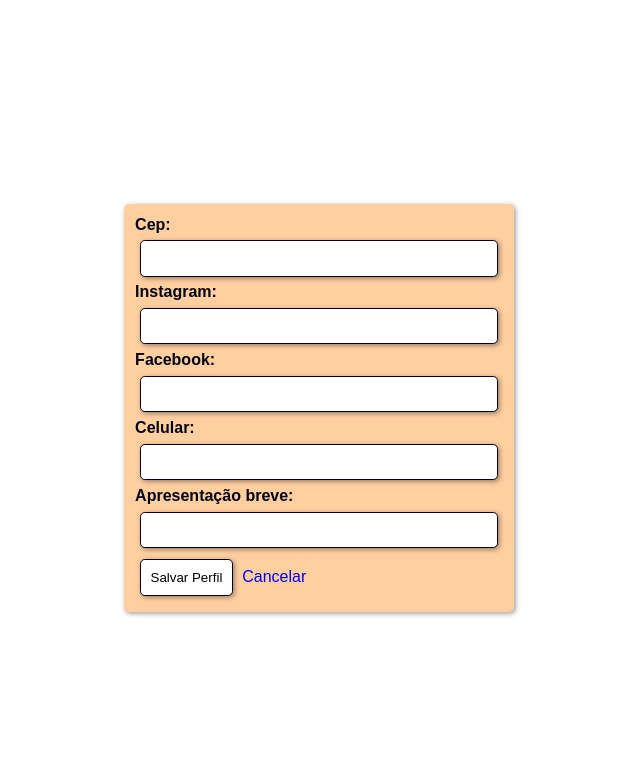
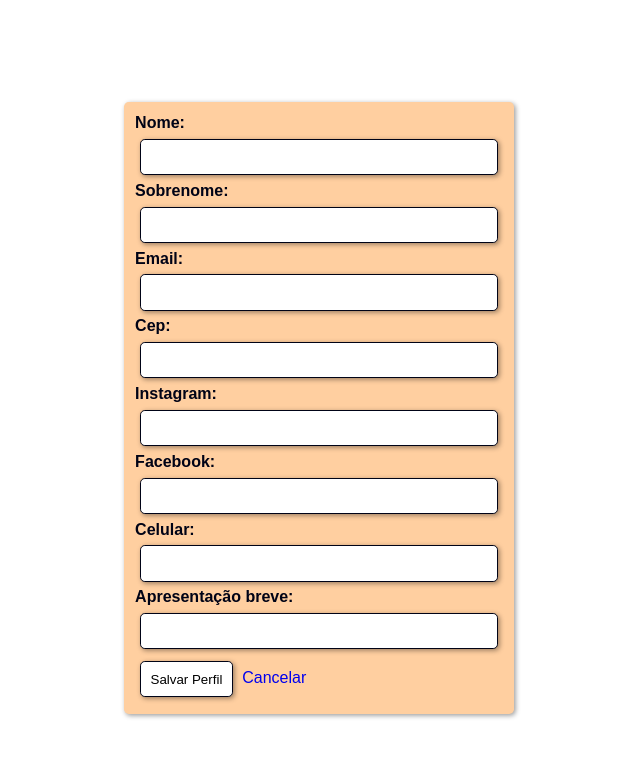
Before and after one commit to Mallaguetti/PhotoHere, a PHP site: page /perfilFotografoEditar.php in a window 1280 px wide. Shown: the part 72-840 px from the top of the page, without its empty margins (321-961 px from the left). Run offline with PHP 8.4, Linux system fonts and the light colour scheme; the visitor is signed in with stand-in values (Sample User, id 1); data that the repository does not hold is empty.

Commit message:
Navegação e Editar fotografo
melhorias na navegação
novos campos no editar fotografo

```diff
--- a/codigos/daoFotografo.php
+++ b/codigos/daoFotografo.php
@@ -36,9 +36,12 @@
         return $res;
     };
 
-    function salvarPerfil($conexao, $id, $cep, $instagram, $facebook, $celular, $apresentacao){
+    function salvarPerfil($conexao, $id, $nome, $sobreNome, $email, $cep, $instagram, $facebook, $celular, $apresentacao){
 
         $sql = "UPDATE fotografo SET
+        nome = '$nome',
+        sobreNome = '$sobreNome',
+        email = '$email',
         cep = '$cep',
         instagram = '$instagram',
         facebook = '$facebook',
--- a/codigos/editarUsuarioFotografo.php
+++ b/codigos/editarUsuarioFotografo.php
@@ -1,5 +1,8 @@
 <?php
     $id = $_POST["id"];
+    $nome = $_POST["nome"];
+    $sobreNome = $_POST["sobreNome"];
+    $email = $_POST["email"];
     $cep = $_POST["cep"];
     $instagram = $_POST["instagram"];
     $facebook = $_POST["facebook"];
@@ -9,7 +12,7 @@
     require_once "conectar.php";
     require_once "daoFotografo.php";
 
-    salvarPerfil($conexao, $id, $cep, $instagram, $facebook, $celular, $apresentacao);
+    salvarPerfil($conexao, $id, $nome, $sobreNome, $email, $cep, $instagram, $facebook, $celular, $apresentacao);
 
     header("Location:../perfilFotografoEditar.php?msg=Perfil salvo com sucesso")
 ?>
--- a/codigos/validarSessao.php
+++ b/codigos/validarSessao.php
@@ -9,7 +9,8 @@
     };
     function loginRequerido(){
         if (!isset($_SESSION["idSessao"])){
-            header("Location:formLogin.php");
+            $pag = basename($_SERVER['PHP_SELF'],'.php');
+            header("Location:formLogin.php?pag=$pag.php");
         };
     };
 ?>
--- a/perfilFotografoEditar.php
+++ b/perfilFotografoEditar.php
@@ -11,6 +11,7 @@
     $registro = mysqli_fetch_assoc(pesquisarFotografo($conexao, 0, $id));
 
     $nome = $registro["nome"];
+    $sobreNome = $registro["sobreNome"];
     $email = $registro["email"];
     $cep = $registro["cep"];
     $apresentacao = $registro["apresentacao"];
@@ -41,34 +42,52 @@
                 <input type="hidden" name="id" value="<?php echo $id?>">
                 <table>
                     <tr>
+                        <th> Nome: </th>
+                    </tr>
+                    <tr>
+                        <td><input type="text" name="nome" size="40" value="<?php echo $nome?>"></td>
+                    </tr>
+                    <tr>
+                        <th> Sobrenome: </th>
+                    </tr>
+                    <tr>
+                        <td><input type="text" name="sobreNome" size="40" value="<?php echo $sobreNome?>"></td>
+                    </tr>
+                    <tr>
+                        <th> Email: </th>
+                    </tr>
+                    <tr>
+                        <td><input type="text" name="email" size="40" value="<?php echo $email?>"></td>
+                    </tr>
+                    <tr>
                         <th> Cep: </th>
                     </tr>
                     <tr>
-                        <td><input type="text" name="cep" size="40" value="<?php echo $cep?>" required=""></td>
+                        <td><input type="text" name="cep" size="40" value="<?php echo $cep?>"></td>
                     </tr>
                     <tr>
                         <th> Instagram: </th>
                     </tr>
                     <tr>
-                        <td><input type="text" name="instagram" size="40" value="<?php echo $instagram?>" required=""></td>
+                        <td><input type="text" name="instagram" size="40" value="<?php echo $instagram?>"></td>
                     </tr>
                     <tr>
                         <th> Facebook: </th>
                     </tr>
                     <tr>
-                        <td><input type="text" name="facebook" size="40" value="<?php echo $facebook?>" required=""></td>
+                        <td><input type="text" name="facebook" size="40" value="<?php echo $facebook?>"></td>
                     </tr>
                     <tr>
                         <th> Celular: </th>
                     </tr>
                     <tr>
-                        <td><input type="text" name="celular" size="40" value="<?php echo $celular?>" required=""></td>
+                        <td><input type="text" name="celular" size="40" value="<?php echo $celular?>"></td>
                     </tr>
                     <tr>
                         <th> Apresentação breve: </th>
                     </tr>
                     <tr>
-                        <td><input type="text" name="apresentacao" size="40" value="<?php echo $apresentacao?>" required=""></td>
+                        <td><input type="text" name="apresentacao" size="40" value="<?php echo $apresentacao?>"></td>
                     </tr>
                     <?php
                         if(isset($_GET["msg"])){
--- a/perfilFotografoEnsaios.php
+++ b/perfilFotografoEnsaios.php
@@ -92,8 +92,8 @@
                                     <tr>
                                         <td></td>
                                         <td></td>
-                                        <td rowspan='2'><a href=''>Cancelar</a></td>
-                                        <td rowspan='2'><a href='codigos/daoEnsaio.php?msg=$idEnsaio'>Confirmar</a></td>
+                                        <td rowspan='2'><a href='codigos/editarEnsaio.php?msg=0&id=$idEnsaio'>Cancelar</a></td>
+                                        <td rowspan='2'><a href='codigos/editarEnsaio.php?msg=1&id=$idEnsaio'>Confirmar</a></td>
                                     </tr>
                                 </tfoot>
                             </table>
```
Also changed, not shown: codigos/daoEnsaio.php (+3 -14 lines), codigos/editarEnsaio.php (added, +29 -0 lines), encontrarFotografo.php (+1 -7 lines), novoEnsaio.php (+6 -3 lines).
